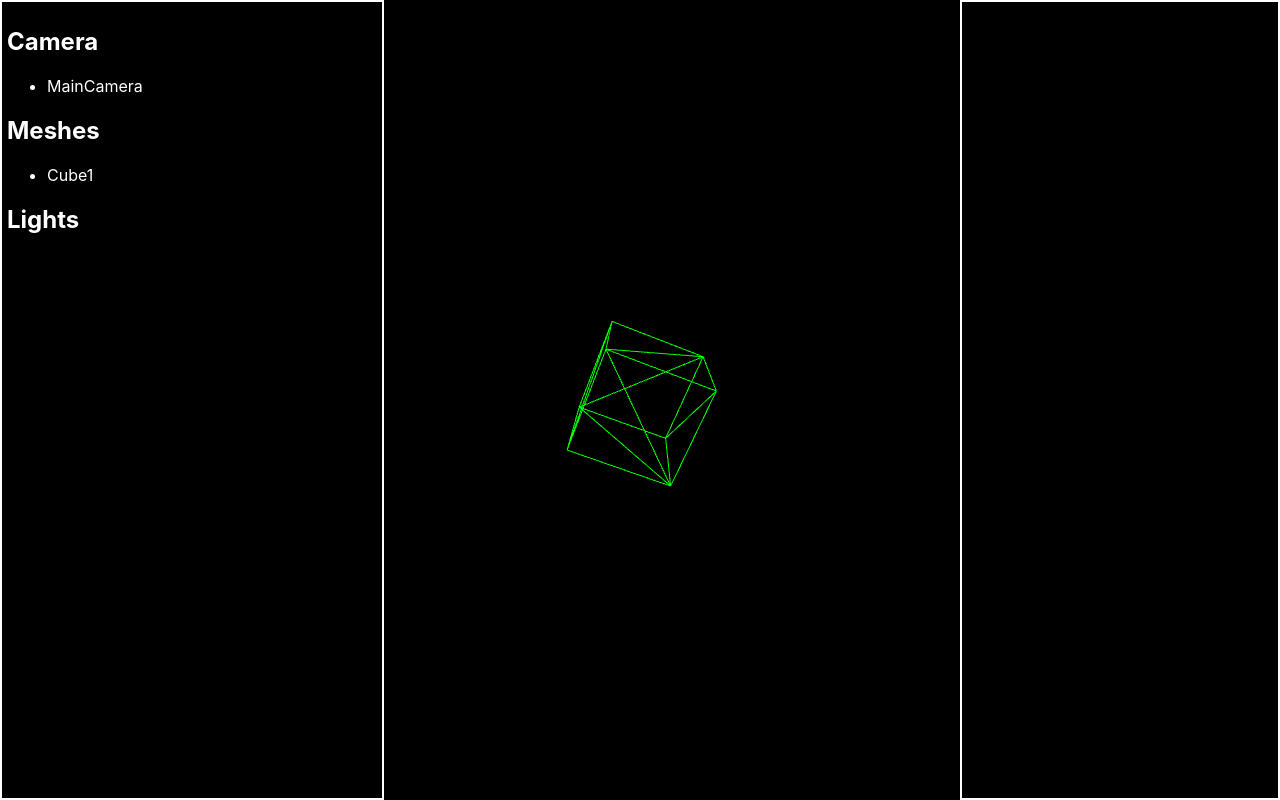
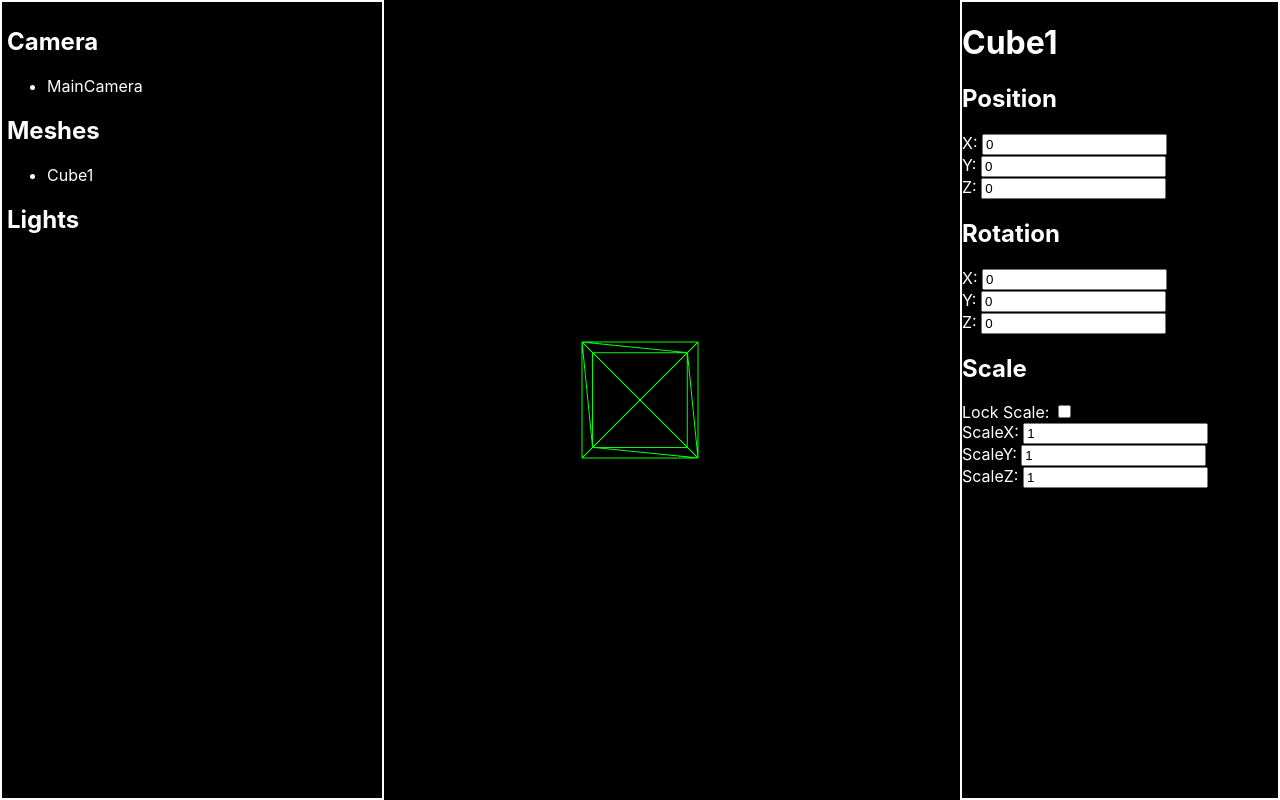
Before and after one commit to Pmtal3122/three-paint, a React (Create React App) app: page /editor in a window 1280 px wide. Both pictures are taken after a click on the item "Cube1". Built offline with nearby package versions, Linux system fonts and the light colour scheme.

Commit message:
Mesh Properties Component, still requires strict mode

```diff
--- a/src/components/CanvasComponent/CanvasComponent.tsx
+++ b/src/components/CanvasComponent/CanvasComponent.tsx
@@ -44,8 +44,8 @@ export default function CanvasComponent() {
     function animate() {
       requestAnimationFrame(animate);
       // Rotate the cube
-      cube.rotation.x += 0.01;
-      cube.rotation.y += 0.01;
+      // cube.rotation.x += 0.01;
+      // cube.rotation.y += 0.01;
       // Render the scene
       renderer.render(scene, camera);
     }
--- a/src/components/EditorRight/EditorRightComponent.tsx
+++ b/src/components/EditorRight/EditorRightComponent.tsx
@@ -3,11 +3,13 @@ import styles from './editorRightStyles.module.css';
 import { cameraInterface, lightsInterface, meshesInterface } from '../../slice/CanvasSlice';
 import CameraPropertiesComponent from '../CameraPropertiesComponent/CameraPropertiesComponent';
 import { JSX } from 'react';
+import MeshPropertiesComponent from '../MeshPropertiesComponent/MeshPropertiesComponent';
 
 export default function EditorRightComponent({ obj, type }: { obj: cameraInterface | meshesInterface | lightsInterface | null; type: string }) {
 
   const renderTypes: { [key: string]: JSX.Element | null } = {
-    'camera': <CameraPropertiesComponent camera={obj as cameraInterface} />
+    'camera': <CameraPropertiesComponent camera={obj as cameraInterface} />,
+    'mesh': <MeshPropertiesComponent mesh={obj as meshesInterface} />
   }
 
   return (
--- /dev/null
+++ b/src/components/MeshPropertiesComponent/MeshPropertiesComponent.tsx
@@ -0,0 +1,128 @@
+/* eslint-disable react-hooks/exhaustive-deps */
+import React, { useEffect, useRef } from 'react'
+import styles from './meshPropertiesStyles.module.css';
+import { meshesInterface } from '../../slice/CanvasSlice'
+import * as THREE from 'three';
+
+export default function MeshPropertiesComponent({ mesh }: { mesh: meshesInterface | null }) {
+
+    const scaleCheckedRef = useRef<HTMLDivElement>(null);
+    const scaleUncheckedRef = useRef<HTMLDivElement>(null);
+
+    const handleLockScaleChange = (e: React.MouseEvent<HTMLInputElement, MouseEvent>) => {
+        const scaleXInput = document.getElementById('scaleX') as HTMLInputElement | null;
+        const scaleYInput = document.getElementById('scaleY') as HTMLInputElement | null;
+        const scaleZInput = document.getElementById('scaleZ') as HTMLInputElement | null;
+        const scaleInput = document.getElementById('scale') as HTMLInputElement | null;
+        if (e.currentTarget.checked) {
+            scaleCheckedRef.current?.classList.add(styles.scaleVisible);
+            scaleUncheckedRef.current?.classList.remove(styles.scaleVisible);
+            if (mesh && mesh.meshObject) {
+                if (scaleInput) scaleInput.value = mesh.meshObject.scale.x.toString();
+                mesh.meshObject.scale.set(mesh.meshObject.scale.x, mesh.meshObject.scale.x, mesh.meshObject.scale.x);
+            }
+        }
+        else {
+            scaleCheckedRef.current?.classList.remove(styles.scaleVisible);
+            scaleUncheckedRef.current?.classList.add(styles.scaleVisible);
+            if (mesh && mesh.meshObject) {
+                if (scaleXInput) scaleXInput.value = mesh.meshObject.scale.x.toString();
+                if (scaleYInput) scaleYInput.value = mesh.meshObject.scale.y.toString();
+                if (scaleZInput) scaleZInput.value = mesh.meshObject.scale.z.toString();
+
+                //if(mesh.meshObject.material instanceof THREE.MeshBasicMaterial) mesh.meshObject.material.wireframe = !mesh.meshObject.material.wireframe;
+                // Don't use this line of code anywhere, it is just an example of using the instanceof operator to check the type of the material and toggle the wireframe property.
+                // In TypeScript (and JavaScript), instanceof is used to check at runtime whether an object was created using a specific class.
+            }
+        }
+    }
+
+    useEffect(() => {
+        const positionXInput = document.getElementById('positionX') as HTMLInputElement | null;
+        const positionYInput = document.getElementById('positionY') as HTMLInputElement | null;
+        const positionZInput = document.getElementById('positionZ') as HTMLInputElement | null;
+
+        const rotationXInput = document.getElementById('rotationX') as HTMLInputElement | null;
+        const rotationYInput = document.getElementById('rotationY') as HTMLInputElement | null;
+        const rotationZInput = document.getElementById('rotationZ') as HTMLInputElement | null;
+
+        const scaleXInput = document.getElementById('scaleX') as HTMLInputElement | null;
+        const scaleYInput = document.getElementById('scaleY') as HTMLInputElement | null;
+        const scaleZInput = document.getElementById('scaleZ') as HTMLInputElement | null;
+
+        if (mesh && mesh.meshObject) {
+            positionXInput!.value = mesh.meshObject.position.x.toString();
+            positionYInput!.value = mesh.meshObject.position.y.toString();
+            positionZInput!.value = mesh.meshObject.position.z.toString();
+
+            rotationXInput!.value = THREE.MathUtils.radToDeg(mesh.meshObject.rotation.x).toString();
+            rotationYInput!.value = THREE.MathUtils.radToDeg(mesh.meshObject.rotation.y).toString();
+            rotationZInput!.value = THREE.MathUtils.radToDeg(mesh.meshObject.rotation.z).toString();
+
+            scaleXInput!.value = mesh.meshObject.scale.x.toString();
+            scaleYInput!.value = mesh.meshObject.scale.y.toString();
+            scaleZInput!.value = mesh.meshObject.scale.z.toString();
+        }
+    }, [])
+
+    return (
+        <div id={styles.meshProperties}>
+            <h1>{mesh?.name}</h1>
+
+            {
+                mesh &&
+                <div>
+                    <h2>Position</h2>
+                    <label htmlFor="positionX">X: </label>
+                    <input type="number" id="positionX" onChange={(e) => { if (mesh) mesh.meshObject.position.x = Number(e.target.value) }} /> <br />
+                    <label htmlFor="positionY">Y: </label>
+                    <input type="number" id="positionY" onChange={(e) => { if (mesh) mesh.meshObject.position.y = Number(e.target.value) }} /> <br />
+                    <label htmlFor="positionZ">Z: </label>
+                    <input type="number" id="positionZ" onChange={(e) => { if (mesh) mesh.meshObject.position.z = Number(e.target.value) }} />
+                </div>
+            }
+
+            {
+                mesh && (
+                    <div>
+                        <h2>Rotation</h2>
+                        <label htmlFor="rotationX">X: </label>
+                        <input type="number" id="rotationX" onChange={(e) => { if (mesh) mesh.meshObject.rotation.x = THREE.MathUtils.degToRad(Number(e.target.value)) }} /> <br />
+                        <label htmlFor="rotationY">Y: </label>
+                        <input type="number" id="rotationY" onChange={(e) => { if (mesh) mesh.meshObject.rotation.y = THREE.MathUtils.degToRad(Number(e.target.value)) }} /> <br />
+                        <label htmlFor="rotationZ">Z: </label>
+                        <input type="number" id="rotationZ" onChange={(e) => { if (mesh) mesh.meshObject.rotation.z = THREE.MathUtils.degToRad(Number(e.target.value)) }} />
+                    </div>
+                )
+            }
+
+            {
+                mesh &&
+                <div>
+                    <h2>Scale</h2>
+                    <label htmlFor="scaleLock">Lock Scale: </label>
+                    <input type="checkbox" name="scaleLock" id="scaleLock" onClick={(e) => handleLockScaleChange(e)} /> <br />
+
+                    <div ref={scaleCheckedRef} id={styles.scaleChecked} className={styles.scaleInputs}>
+                        <label htmlFor="scale">Scale: </label>
+                        <input type="number" id="scale" onChange={(e) => {
+                            if (mesh) {
+                                const scaleValue = Number(e.target.value);
+                                mesh.meshObject.scale.set(scaleValue, scaleValue, scaleValue);
+                            }
+                        }} />
+                    </div>
+
+                    <div ref={scaleUncheckedRef} id={styles.scaleUnchecked} className={`${styles.scaleInputs} ${styles.scaleVisible}`}>
+                        <label htmlFor="scaleX">ScaleX: </label>
+                        <input type="number" id="scaleX" onChange={(e) => { if (mesh) mesh.meshObject.scale.x = Number(e.target.value) }} /> <br />
+                        <label htmlFor="scaleY">ScaleY: </label>
+                        <input type="number" id="scaleY" onChange={(e) => { if (mesh) mesh.meshObject.scale.y = Number(e.target.value) }} /> <br />
+                        <label htmlFor="scaleZ">ScaleZ: </label>
+                        <input type="number" id="scaleZ" onChange={(e) => { if (mesh) mesh.meshObject.scale.z = Number(e.target.value) }} />
+                    </div>
+                </div>
+            }
+        </div>
+    )
+}
--- /dev/null
+++ b/src/components/MeshPropertiesComponent/meshPropertiesStyles.module.css
@@ -0,0 +1,9 @@
+.scaleInputs {
+    visibility: hidden;
+    height: 0;
+}
+
+.scaleVisible {
+    visibility: visible;
+    height: auto;
+}
```
